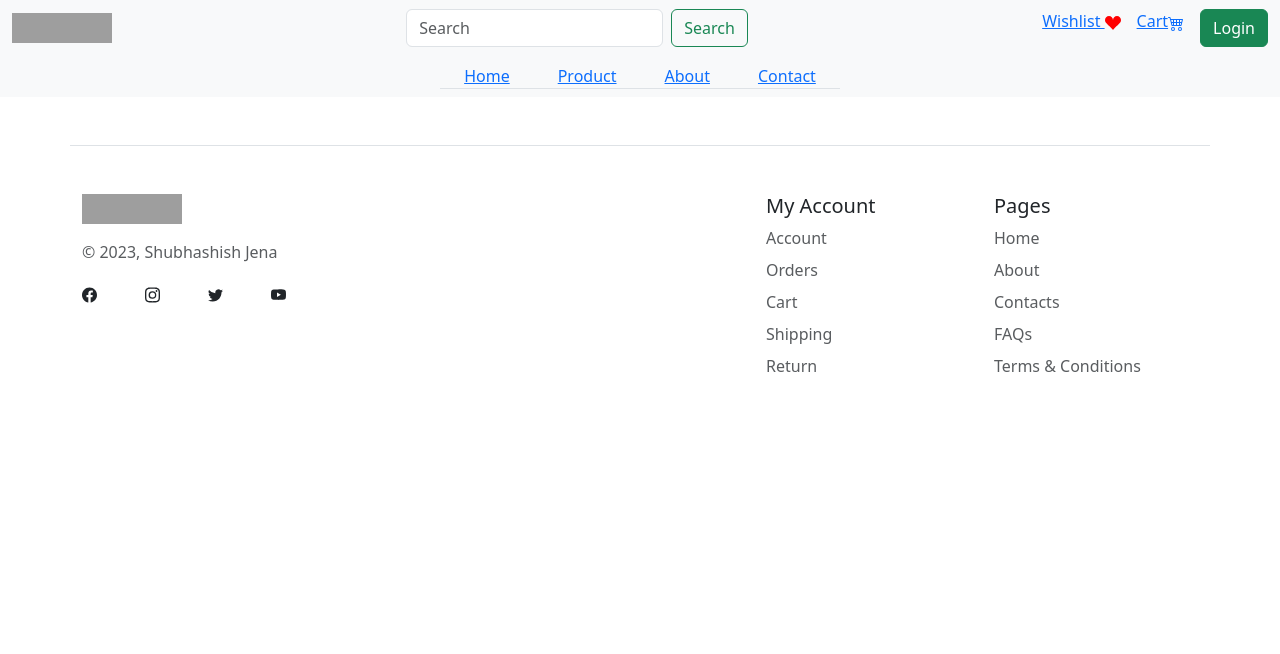
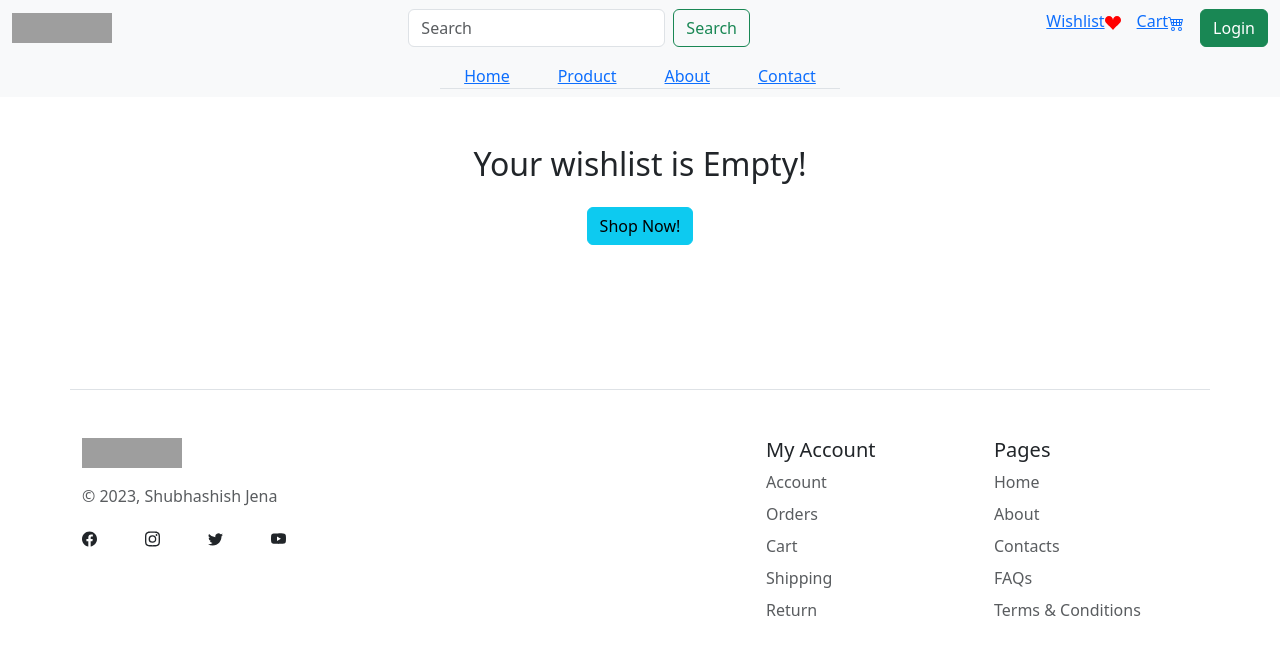
Before and after one commit to shubhjena/QuickCart, a React (Create React App) app: page /wishlist in a window 1280 px wide. Shown: the top 654 px of the page. Built offline with nearby package versions, Linux system fonts and the light colour scheme; grey boxes are pictures that could not be loaded.

Commit message:
feat: add wishlist feature
add 'wishlist' component which can be accessed from the  navbar. Items can be added to wishlist frm the wishlist link on the product cards

```diff
--- a/src/App.js
+++ b/src/App.js
@@ -9,6 +9,23 @@ import Button from 'react-bootstrap/Button';
 import Productdetail from "./components/ProductsPage/ProductDetails";
 
 const App = () => {
+
+  //wishlist
+  const[wishlist, setWishlist] = useState([]);
+  const addToWishlist = (product)=>
+  {
+    const exist = wishlist.find((item)=>{
+      return item.id===product.id
+    })
+      if(exist){
+        alert('Item already added to wishlist!')
+      }
+      else{
+        setWishlist([...wishlist,{...product}])
+        alert('Success! Product added to wishlist.')
+      }
+  }
+
   //add to cart
   const [cart,setCart] = useState([]);
   const addToCart = (product) =>
@@ -43,7 +60,7 @@ const App = () => {
     <div>
       <BrowserRouter>
         <Nav searchbtn={searchbtn} />
-        <RouteComponent product = {product} setProduct = {setProduct} show={show} setShow={setShow} view={view} cart={cart} setCart={setCart} addToCart={addToCart}/>
+        <RouteComponent product = {product} setProduct = {setProduct} show={show} setShow={setShow} view={view} cart={cart} setCart={setCart} addToCart={addToCart} wishlist={wishlist} setWishlist={setWishlist} addToWishlist={addToWishlist}/>
         <Footer/>
       </BrowserRouter>
     </div>
--- a/src/components/HomePage/Home.jsx
+++ b/src/components/HomePage/Home.jsx
@@ -3,13 +3,13 @@ import ProductCarousel from './ProductCarousel'
 import CategoryCards from './CategoryCards'
 import TopProducts from './TopProducts'
 
-const Home = ({view, addToCart}) => {
+const Home = ({view, addToCart, addToWishlist}) => {
   return (
     <div>
 
      <ProductCarousel />
      <CategoryCards />
-     <TopProducts view={view} addToCart={addToCart}/>
+     <TopProducts view={view} addToCart={addToCart} addToWishlist={addToWishlist}/>
     </div>
   )
 }
--- a/src/components/HomePage/TopProducts.jsx
+++ b/src/components/HomePage/TopProducts.jsx
@@ -2,7 +2,7 @@ import React from 'react'
 import ProductCards from '../ProductsPage/ProductCards'
 import { Container } from 'react-bootstrap';
 
-function TopProducts({view, addToCart}) {
+function TopProducts({view, addToCart, addToWishlist}) {
 
     const products = [
         {
@@ -59,7 +59,7 @@ function TopProducts({view, addToCart}) {
     <div>
         <h2 className='d-flex justify-content-center'>Top Products</h2>
         <Container className='d-flex flex-wrap justify-content-center'>
-            <ProductCards products={products} view={view} addToCart={addToCart}/>
+            <ProductCards products={products} view={view} addToCart={addToCart} addToWishlist={addToWishlist}/>
         </Container>
     </div>
   )
--- a/src/components/Nav.jsx
+++ b/src/components/Nav.jsx
@@ -46,7 +46,7 @@ function NavScroll({searchbtn}) {
             style={{ maxHeight: '100px' }}
             navbarScroll
           >
-            <NavLink to="/wishlist" className='ms-3'>Wishlist <SuitHeartFill color='red'/></NavLink>
+            <NavLink to='/wishlist' className='ms-3'>Wishlist<SuitHeartFill color='red'/></NavLink>
             <NavLink to='/cart' className='mx-3'>Cart<Cart4 /></NavLink>
             <>
             {isAuthenticated?
--- a/src/components/ProductsPage/Product.jsx
+++ b/src/components/ProductsPage/Product.jsx
@@ -7,7 +7,7 @@ import ProductCards from './ProductCards';
 import ListGroup from 'react-bootstrap/ListGroup';
 import { Container } from 'react-bootstrap';
 
-function Product({product, setProduct, show, setShow,view, addToCart}) {
+function Product({product, setProduct, show, setShow,view, addToCart, addToWishlist}) {
 
 
     const filtterproduct = (filterCategory) =>
@@ -43,7 +43,7 @@ function Product({product, setProduct, show, setShow,view, addToCart}) {
         </Col>
         <Col sm={9}>
             <Container className='d-flex flex-wrap w-100 '>
-                <ProductCards products={product} view={view} addToCart={addToCart}/>
+                <ProductCards products={product} view={view} addToCart={addToCart} addToWishlist={addToWishlist}/>
             </Container>
         </Col>
       </Row>
--- a/src/components/ProductsPage/ProductCards.jsx
+++ b/src/components/ProductsPage/ProductCards.jsx
@@ -4,7 +4,7 @@ import Placeholder from 'react-bootstrap/Placeholder';
 import { Link } from 'react-router-dom';
 
 
-function ProductCards({products,view,addToCart}) {
+function ProductCards({products,view,addToCart,addToWishlist}) {
 
   return (
     <>
@@ -16,7 +16,7 @@ function ProductCards({products,view,addToCart}) {
                     <Card.Subtitle className="mb-2 text-muted">{product.category}</Card.Subtitle>
                     <Card.Text>₹ {product.price}.00</Card.Text>
                     <Card.Text onClick={()=>{addToCart(product)}}>Add to cart</Card.Text>
-                    <Card.Link href="#">Wishlist</Card.Link>
+                    <Card.Text onClick={()=>{addToWishlist(product)}}>Wishlist</Card.Text>
                     <Link to="/dp" className="mx-3">View</Link>
                 </Card.Body>
             </Card>
--- a/src/components/ProductsPage/ViewProduct.jsx
+++ b/src/components/ProductsPage/ViewProduct.jsx
@@ -4,7 +4,7 @@ import Alert from 'react-bootstrap/Alert';
 import Offcanvas from 'react-bootstrap/Offcanvas';
 import Card from 'react-bootstrap/Card';
 
-function Example({show,setShow}){
+function Example({show,setShow,addToCart}){
 
 return(
     <div>
@@ -16,11 +16,12 @@ return(
               <h2>{displayProduct.title}</h2>
               <h5>{displayProduct.category}</h5>
               <h4>₹ {displayProduct.price}</h4>
-              <Button variant="warning" className='me-3'>Buy now</Button>
-              <Button variant="secondary">Add to Cart</Button>
+              <Button variant="warning" className='me-3' onClick={()=>{addToCart(displayProduct)}}>Buy now</Button>
+              <Button variant="secondary" onClick={()=>{addToCart(displayProduct)}}>Add to Cart</Button>
             </div>
           </div>
         ))
+
       }
     </div>
   )
--- a/src/components/RouteComponent.jsx
+++ b/src/components/RouteComponent.jsx
@@ -6,15 +6,17 @@ import Contact from './Contact'
 import About from './About'
 import {Routes,Route} from 'react-router-dom'
 import Cart from './Cart'
+import Wishlist from './Wishlist'
 
-const route = ({product,setProduct,show,setShow,view,cart,setCart,addToCart}) => {
+const route = ({product,setProduct,show,setShow,view,cart,setCart,addToCart,wishlist,setWishlist,addToWishlist}) => {
   return (
     <div>
       <Routes>
-        <Route path='/' element={<Home view={view} addToCart={addToCart}/>}/>
-        <Route path='/product' element={<Product product={product} setProduct={setProduct} show={show} setShow={setShow} view={view} addToCart={addToCart}/>}/>
-        <Route path='/dp' element={<ViewProduct show={show} setShow={setShow}/>}/>
+        <Route path='/' element={<Home view={view} addToCart={addToCart} addToWishlist={addToWishlist}/>}/>
+        <Route path='/product' element={<Product product={product} setProduct={setProduct} show={show} setShow={setShow} view={view} addToCart={addToCart} addToWishlist={addToWishlist}/>}/>
+        <Route path='/dp' element={<ViewProduct show={show} setShow={setShow} addToCart={addToCart}/>}/>
         <Route path='/cart' element={<Cart cart={cart} setCart={setCart}/>}/>
+        <Route path='/wishlist' element={<Wishlist wishlist={wishlist} setWishlist={setWishlist}/>}/>
         <Route path='/contact' element={<Contact/>}/>
         <Route path='/about' element={<About/>}/>
       </Routes>
--- /dev/null
+++ b/src/components/Wishlist.jsx
@@ -0,0 +1,56 @@
+import React from 'react'
+import Button from 'react-bootstrap/Button';
+import {Link} from 'react-router-dom'
+
+function wishlist({wishlist,setWishlist}) {
+    //remove item
+    const removeProduct = (product) =>
+    {
+        const exist = wishlist.find((item) =>{
+           return item.id===product.id
+        })
+        if(exist){
+            setWishlist(wishlist.filter((item) =>
+            {
+                return item.id !== product.id
+            }))
+        }
+    }
+
+return (
+        <>
+            {wishlist.length === 0 &&
+            <div className='text-center py-5'>
+            <h2>Your wishlist is Empty!</h2>
+            <Link to='/product'><Button variant="info" className='m-3'>Shop Now!</Button></Link>
+            </div>
+            }
+            <div className='d-flex'>
+                <div className='m-3'>
+                    {
+                        wishlist.map((newItem,index) =>
+                        {
+                            return(
+                                <div key={index} className='d-flex mb-4 mx-4'>
+                                    <div>
+                                        <img src={newItem.image} alt={newItem.title}></img>
+                                    </div>
+                                    <div className='mx-4'>
+                                        <h4>{newItem.category}</h4>
+                                        <h3>{newItem.title}</h3>
+                                        <p>Price: ₹ {newItem.price}.00</p>
+                                        <div className='d-flex align-items-center user-select-none' >
+                                            <span onClick={()=>removeProduct(newItem)} className='text-danger'>Remove from Wishlist</span>
+                                        </div>
+                                    </div>
+                                </div>
+                            )
+                        })
+                    }
+                </div>
+            </div>
+        </>
+    )
+}
+
+export default wishlist;
```
